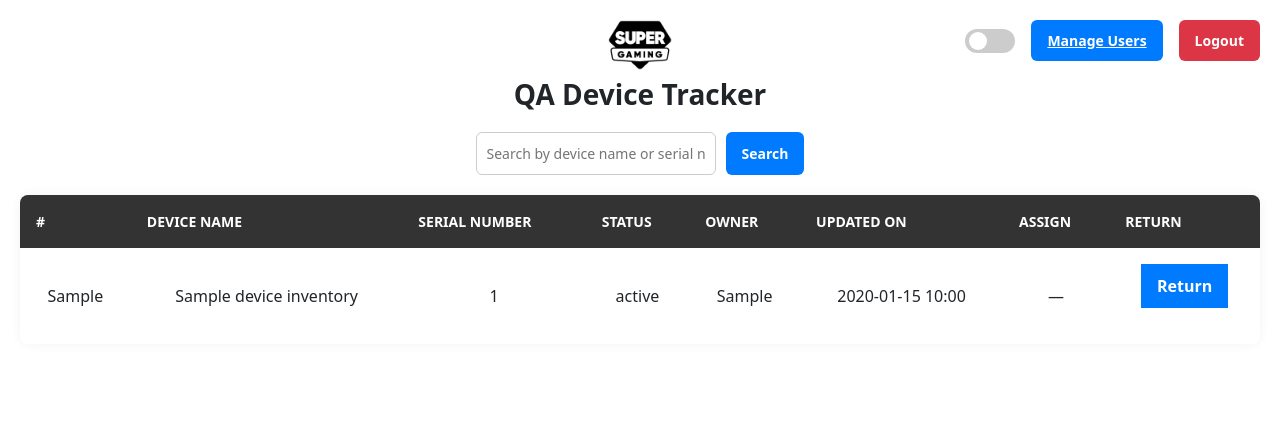
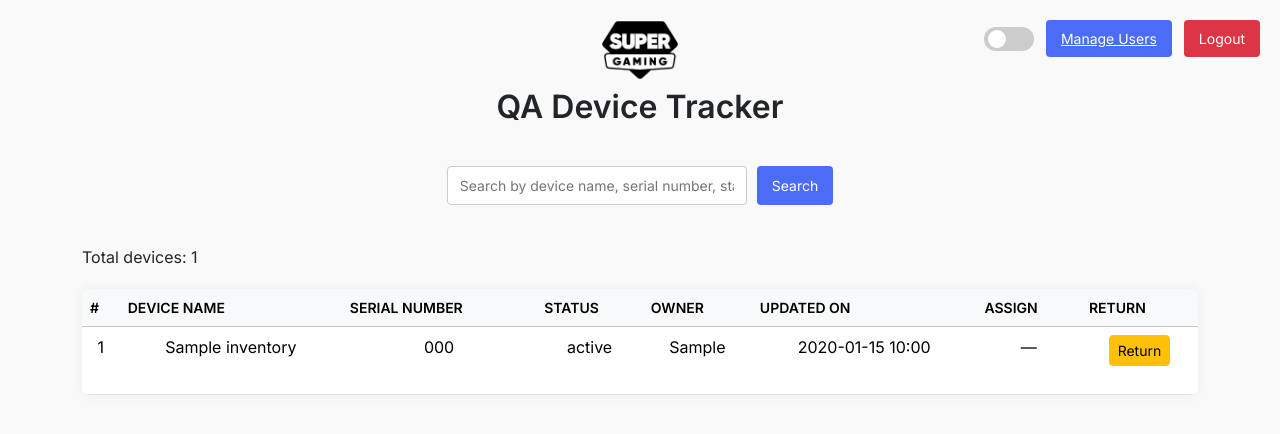
Before and after one commit to JJGaming007/qa-device-tracker, a Flask app: page / in a window 1280 px wide. Shown: the top 434 px of the page. Run offline with Flask 3, Linux system fonts and the light colour scheme; a user stored in the database is signed in; tables that the repository leaves empty hold one stand-in row (values such as "Sample post"); a database or web service that is not in the repository returns one stand-in record (values such as "Sample title"); parts of the project's set-up code (start-up, migrations or seed data) failed here and were passed over; some libraries are stand-ins or nearby versions.

Commit message:
Issue Fixes

```diff
--- a/app.py
+++ b/app.py
@@ -1,4 +1,5 @@
 from flask_sqlalchemy import SQLAlchemy
+from sqlalchemy import or_, case, nullslast, text
 from flask_login import LoginManager, login_user, login_required, logout_user, current_user
 from flask_socketio import SocketIO, emit
 from urllib.parse import urlparse, urlunparse, parse_qs, urlencode
@@ -11,9 +12,8 @@
 from flask import Flask, flash, render_template, request, redirect, url_for, jsonify
 from dotenv import load_dotenv
 from dateutil import parser
-import pytz, psycopg2
-import csv
-import os
+from flask_compress import Compress
+import os, pytz, psycopg2, csv, threading
 from datetime import datetime, timezone
 from werkzeug.security import generate_password_hash, check_password_hash
 
@@ -47,10 +47,16 @@
 CORS(app)
 db.init_app(app)
 migrate = Migrate(app, db)
+Compress(app)
 
 @app.cli.command("init-db")
 def init_db():
-    db.create_all()
+    try:
+        from sqlalchemy import text
+        db.session.execute(text('SELECT 1'))
+        print("✅ Database is connected and working.")
+    except Exception as e:
+        print("❌ Database connection failed:", e)
     print("Database tables created.")
 
 def role_required(role):
@@ -78,7 +84,13 @@
     return db.session.get(User, int(user_id))
 
 with app.app_context():
-    db.create_all()
+    from sqlalchemy import text
+
+    try:
+        db.session.execute(text('SELECT 1'))
+        print("✅ Database connected.")
+    except Exception as e:
+        print(f"❌ Database connection failed: {e}")
 
     if not User.query.filter_by(email='admin@supergaming.com').first():
         admin = User(email='admin@supergaming.com', role='admin')
@@ -118,46 +130,42 @@
         print(f"Slack send failed: {ex}")
     return None
 
+def send_slack_async(message, thread_ts=None):
+    threading.Thread(target=send_slack_message, args=(message, thread_ts)).start()
+
+from sqlalchemy import or_, func
+
 @app.route('/')
 @login_required
 def index():
-    search_query = request.args.get('search', '').lower()
+    search_query = request.args.get('search', '').strip().lower()
 
-    conn = psycopg2.connect(db_url)
-    cur = conn.cursor()
-
-    cur.execute("SELECT sr_no, device_name, serial_number, status, assigned_to, updated_on, location FROM device_inventory")
-    rows = cur.fetchall()
-
-    devices = [
-        {
-            'sr_no': row[0],
-            'device_name': row[1],
-            'serial_number': row[2],
-            'status': row[3],
-            'assigned_to': row[4] or "",
-            'updated_on': row[5],
-            'location': row[6]
-        }
-        for row in rows
-    ]
+    query = DeviceInventory.query
 
     if search_query:
-        devices = [
-            d for d in devices
-            if search_query in (d['device_name'] or '').lower()
-               or search_query in (d['serial_number'] or '').lower()
-               or search_query in (d['assigned_to'] or '').lower()
-               or search_query in (d['status'] or '').lower()
-               or search_query in (d['location'] or '').lower()
-        ]
+        query = query.filter(
+            or_(
+                func.lower(DeviceInventory.device_name).ilike(f'%{search_query}%'),
+                func.lower(DeviceInventory.serial_number).ilike(f'%{search_query}%'),
+                func.lower(DeviceInventory.assigned_to).ilike(f'%{search_query}%'),
+                func.lower(DeviceInventory.status).ilike(f'%{search_query}%'),
+                func.lower(DeviceInventory.location).ilike(f'%{search_query}%'),
+            )
+        )
 
-    devices.sort(key=lambda d: d['assigned_to'].strip() == '')
+    print("Search Query:", search_query)
+    print("Total devices after filter:", query.count())
 
-    cur.close()
-    conn.close()
+    # Order devices by sr_no first to fix jumbled numbers issue
+    devices = query.order_by(
+        DeviceInventory.sr_no.asc(),
+        case((func.lower(DeviceInventory.status) == "in use", 0), else_=1),
+        nullslast(DeviceInventory.updated_on.desc()),
+        nullslast(DeviceInventory.device_name.asc())
+    ).all()
 
     return render_template('index.html', devices=devices)
+
 
 @app.cli.command('import_csv')
 def import_csv():
@@ -207,7 +215,7 @@
             device.assigned_to = ""
             device.status = "Available"
             if device.slack_ts:
-                send_slack_message("Returned ✅", thread_ts=device.slack_ts)
+                send_slack_async("Returned ✅", thread_ts=device.slack_ts)
         else:
             device.assigned_to = assigned_to
             device.status = "In Use"
@@ -385,19 +393,7 @@
 @app.route('/api/devices', methods=['GET'])
 @login_required
 def api_devices():
-    devices = [
-        {
-            'sr_no': d.sr_no,
-            'device_name': d.device_name,
-            'serial_number': d.serial_number,
-            'status': d.status,
-            'assigned_to': d.assigned_to or "",
-            'updated_on': d.updated_on,
-            'location': d.location
-        }
-        for d in devices
-    ]
-
+    devices = DeviceInventory.query.all()
     return jsonify([
         {
             'sr_no': d.sr_no,
@@ -454,4 +450,4 @@
 if __name__ == '__main__':
     import os
     port = int(os.environ.get("PORT", 5000))
-    socketio.run(app, host='0.0.0.0', port=5000)
+    socketio.run(app, host='0.0.0.0', port=5000, debug=True)
--- /dev/null
+++ b/init_db.py
@@ -0,0 +1,5 @@
+from app import db, app
+
+with app.app_context():
+    db.create_all()
+    print("✅ Tables created successfully.")
--- a/templates/index.html
+++ b/templates/index.html
@@ -6,8 +6,118 @@
     <link rel="stylesheet" href="{{ url_for('static', filename='styles.css') }}">
     <link href="https://cdn.jsdelivr.net/npm/bootstrap@5.3.3/dist/css/bootstrap.min.css" rel="stylesheet">
     <link href="https://fonts.googleapis.com/css2?family=Inter:wght@400;600&display=swap" rel="stylesheet">
+    <style>
+        body {
+            font-family: 'Inter', sans-serif;
+            padding: 20px;
+            background-color: #f9f9f9;
+        }
+        .header {
+            display: flex;
+            flex-direction: column;
+            align-items: center;
+            text-align: center;
+            margin-bottom: 20px;
+        }
+        .logo {
+            height: 60px;
+            margin-bottom: 8px;
+        }
+        .page-title {
+            font-size: 2rem;
+            font-weight: 600;
+        }
+        .device-count {
+            margin: 20px 0;
+            font-weight: 500;
+        }
+        .search-container {
+            display: flex;
+            justify-content: center;
+            gap: 10px;
+            margin-bottom: 20px;
+        }
+        .search-container input {
+            min-width: 300px;
+            padding: 8px 12px;
+            border: 1px solid #ccc;
+            border-radius: 4px;
+        }
+        .search-container button,
+        .button {
+            padding: 8px 15px;
+            background-color: #4a6cf7;
+            color: white;
+            border: none;
+            border-radius: 4px;
+            font-weight: 500;
+        }
+        .button.logout {
+            background-color: #dc3545;
+        }
+        .button:hover {
+            opacity: 0.9;
+        }
+        .top-right {
+            position: absolute;
+            top: 20px;
+            right: 20px;
+            display: flex;
+            align-items: center;
+            gap: 12px;
+        }
+        table {
+            width: 100%;
+        }
+        @media (max-width: 768px) {
+            table {
+                display: block;
+                overflow-x: auto;
+            }
+        }
+        /* Dark Theme Support */
+        body.dark {
+            background-color: #1e1e2f;
+            color: #f1f1f1;
+        }
+        body.dark table {
+            color: white;
+        }
+        body.dark .search-container input {
+            background-color: #2e2e3e;
+            color: #f1f1f1;
+            border: 1px solid #555;
+        }
+        body.dark .search-container button,
+        body.dark .button {
+            background-color: #6c63ff;
+        }
+        body.dark .button.logout {
+            background-color: #e74c3c;
+        }
+    </style>
 </head>
 <body>
+
+<div class="top-right">
+    <label class="switch">
+        <input type="checkbox" id="themeToggle">
+        <span class="slider"></span>
+    </label>
+
+    {% if current_user.is_authenticated and current_user.role == 'admin' %}
+        <a href="{{ url_for('manage_users') }}" class="button">Manage Users</a>
+    {% endif %}
+
+    <form action="{{ url_for('logout') }}" method="get" style="margin: 0;">
+        <button type="submit" class="button logout">Logout</button>
+    </form>
+</div>
+
+<div class="header">
+    <img src="{{ url_for('static', filename='logo.png') }}" alt="Logo" class="logo">
+    <h1 class="page-title">QA Device Tracker</h1>
+</div>
 
 <div class="toast-container position-fixed top-0 end-0 p-3">
     {% with messages = get_flashed_messages(with_categories=true) %}
@@ -22,34 +132,22 @@
     {% endwith %}
 </div>
 
-<div style="position: absolute; top: 20px; right: 20px; display: flex; align-items: center; gap: 16px;">
-    <label class="switch">
-        <input type="checkbox" id="themeToggle">
-        <span class="slider"></span>
-    </label>
-
-    {% if current_user.is_authenticated and current_user.role == 'admin' %}
-        <a href="{{ url_for('manage_users') }}" class="button">Manage Users</a>
-    {% endif %}
-
-    <form action="{{ url_for('logout') }}" method="get" style="margin: 0;">
-        <button type="submit" class="button logout">Logout</button>
+<div class="search-container">
+    <form method="get" class="dropdown-form">
+        <input type="text" id="searchBox" name="search" placeholder="Search by device name, serial number, status, or owner" value="{{ request.args.get('search', '') }}">
+        <button type="submit" class="button">Search</button>
     </form>
 </div>
 
-<div class="header" style="flex-direction: column; align-items: center; justify-content: center; margin-top: 20px;">
-    <img src="{{ url_for('static', filename='logo.png') }}" alt="Logo" class="logo" style="margin-bottom: 8px;">
-    <h1 class="page-title">QA Device Tracker</h1>
+<div class="container">
+    <div class="device-count">
+        Total devices: {{ devices|length }}
+        {% if request.args.get('search') %}(filtered){% endif %}
     </div>
 
-<form method="get" class="dropdown-form">
-    <input type="text" id="searchBox" name="search" placeholder="Search by device name or serial number" value="{{ request.args.get('search', '') }}">
-    <button type="submit" class="button">Search</button>
-</form>
-
     {% if devices %}
-    <table>
-    <thead>
+        <table class="table table-hover">
+            <thead class="table-light">
                 <tr>
                     <th>#</th>
                     <th>Device Name</th>
@@ -68,34 +166,24 @@
                     <td>{{ device.device_name }}</td>
                     <td>{{ device.serial_number }}</td>
                     <td>{{ device.status }}</td>
-    <td>
-        {% if device.assigned_to %}
-            {{ device.assigned_to }}
-        {% else %}
-            Not assigned
-        {% endif %}
-    </td>
+                    <td>{{ device.assigned_to or 'Not assigned' }}</td>
                     <td>{{ device.updated_on.strftime('%Y-%m-%d %H:%M') if device.updated_on else 'N/A' }}</td>
                     <td>
                         {% if not device.assigned_to %}
-        <form action="{{ url_for('assign_device') }}" method="post">
+                        <form action="{{ url_for('assign_device') }}" method="post" class="d-flex flex-column gap-1">
                             <input type="hidden" name="sr_no" value="{{ device.sr_no }}">
-            <input type="text" name="assigned_to" value="{{ device.assigned_to or '' }}">
-            <button type="submit">Assign</button>
+                            <input type="text" name="assigned_to" placeholder="Name">
+                            <button type="submit" class="btn btn-sm btn-primary">Assign</button>
                         </form>
-        {% else %}
-            —
-        {% endif %}
+                        {% else %}—{% endif %}
                     </td>
                     <td>
                         {% if device.assigned_to %}
                         <form action="{{ url_for('return_device') }}" method="post">
                             <input type="hidden" name="sr_no" value="{{ device.sr_no }}">
-            <button type="submit">Return</button>
+                            <button type="submit" class="btn btn-sm btn-warning">Return</button>
                         </form>
-        {% else %}
-            —
-        {% endif %}
+                        {% else %}—{% endif %}
                     </td>
                 </tr>
                 {% endfor %}
@@ -104,9 +192,14 @@
     {% else %}
         <p>No device data found.</p>
     {% endif %}
+</div>
 
-<!-- Theme toggle script -->
+<!-- Scripts -->
+<script src="https://cdn.jsdelivr.net/npm/bootstrap@5.3.3/dist/js/bootstrap.bundle.min.js"></script>
+<script src="https://cdn.socket.io/4.5.4/socket.io.min.js"></script>
+
 <script>
+    // Theme toggle
     const toggle = document.getElementById('themeToggle');
     const body = document.body;
 
@@ -122,42 +215,28 @@
             toggle.checked = true;
         }
     };
-</script>
 
-<!-- Search field auto-reset -->
-<script>
-    const searchBox = document.getElementById('searchBox');
-    const searchForm = searchBox.closest('form');
-    searchBox.addEventListener('input', function () {
+    // Auto-hide toast
+    document.addEventListener("DOMContentLoaded", function () {
+        const toasts = document.querySelectorAll('.toast');
+        toasts.forEach(el => new bootstrap.Toast(el, { delay: 5000 }).show());
+    });
+
+    // Auto-clear search
+    document.getElementById('searchBox').addEventListener('input', function () {
         if (this.value.trim() === '') {
             const url = new URL(window.location);
             url.searchParams.delete('search');
             window.location.href = url.toString();
         }
     });
-</script>
 
-<script src="https://cdn.jsdelivr.net/npm/bootstrap@5.3.3/dist/js/bootstrap.bundle.min.js"></script>
-
-<script>
-    document.addEventListener("DOMContentLoaded", function () {
-        const toasts = document.querySelectorAll('.toast');
-        toasts.forEach(function (el) {
-            const toast = new bootstrap.Toast(el, { delay: 5000 });
-            toast.show();
-        });
-    });
-</script>
-
-<script src="https://cdn.socket.io/4.5.4/socket.io.min.js"></script>
-<script>
+    // Live reload on device update
     const socket = io();
-
     socket.on('device_updated', (data) => {
         console.log('Device updated:', data);
         location.reload();
     });
 </script>
-
 </body>
 </html>
```
Also changed, not shown: models.py (+6 -6 lines). Lines whose indentation alone changed are shown as unchanged.
